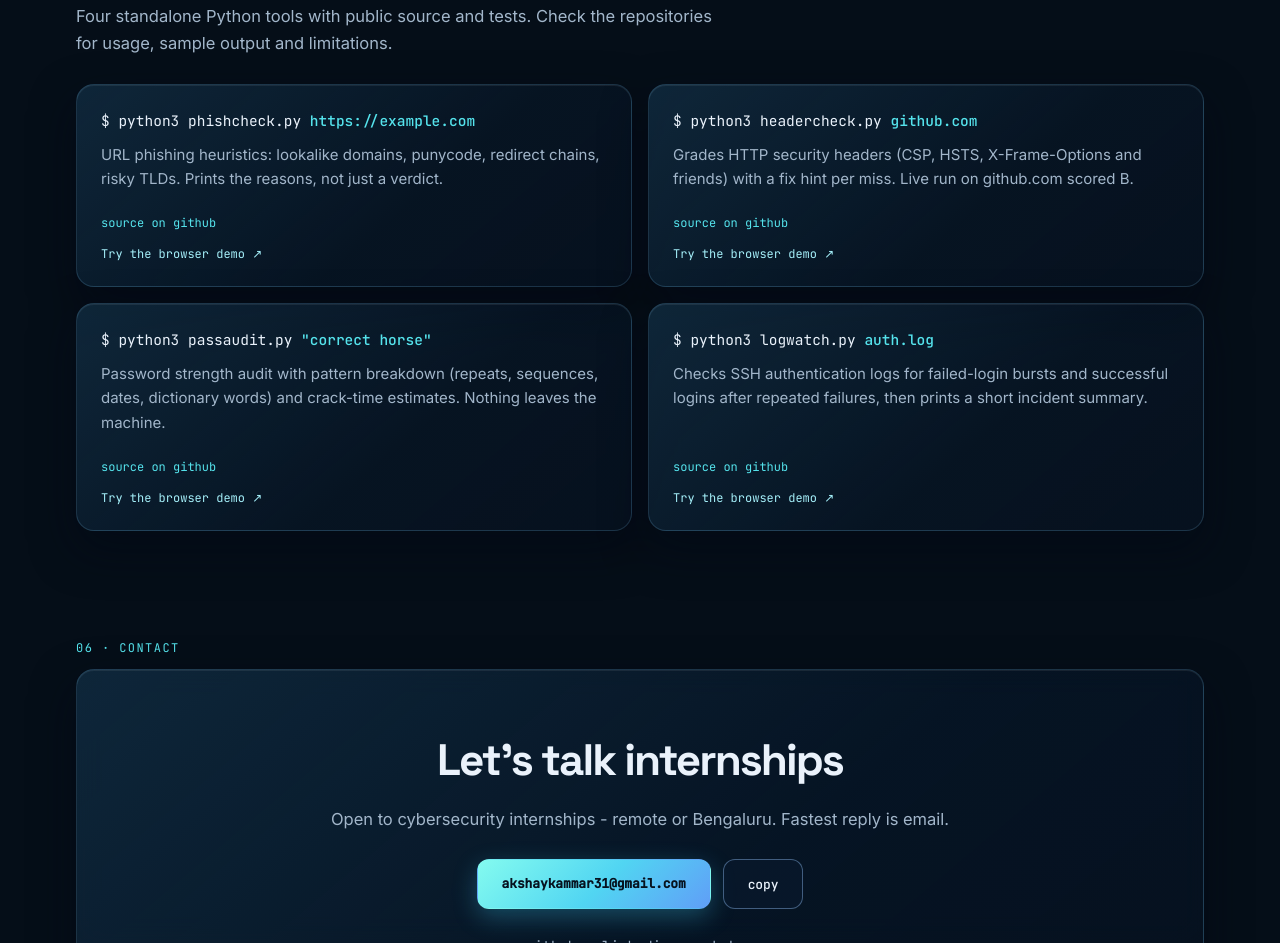
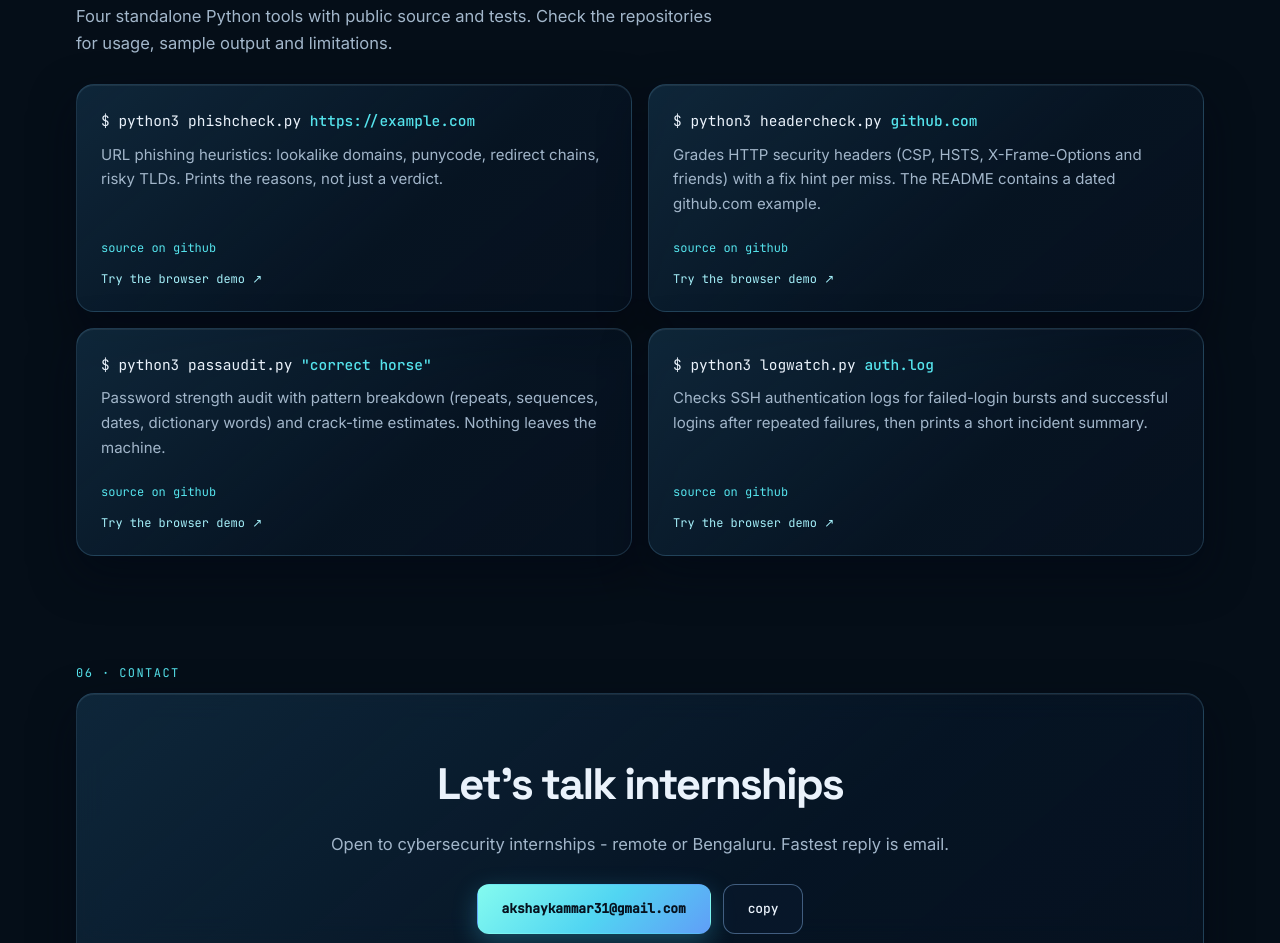
Before and after one commit to Akshu1245/akshay-sec, a website: page index.html in a window 1280 px wide. Shown: the part 7909-8852 px from the top of the page. Drawn offline with Linux system fonts and the light colour scheme.

Commit message:
Refine page-specific metadata and remove stale marketing claims: index.html

```diff
--- a/index.html
+++ b/index.html
@@ -383,7 +383,7 @@
     </article>
     <article class="tool glass">
       <p class="t-cmd">$ python3 headercheck.py <span class="dim">github.com</span></p>
-      <p class="t-what">Grades HTTP security headers (CSP, HSTS, X-Frame-Options and friends) with a fix hint per miss. Live run on github.com scored B.</p>
+      <p class="t-what">Grades HTTP security headers (CSP, HSTS, X-Frame-Options and friends) with a fix hint per miss. The README contains a dated github.com example.</p>
       <p class="t-link"><a href="https://github.com/Akshu1245/headercheck" target="_blank" rel="noopener">source on github</a></p>
       <a class="tool-demo-link" href="workbench.html#headercheck">Try the browser demo ↗</a>
     </article>
```
